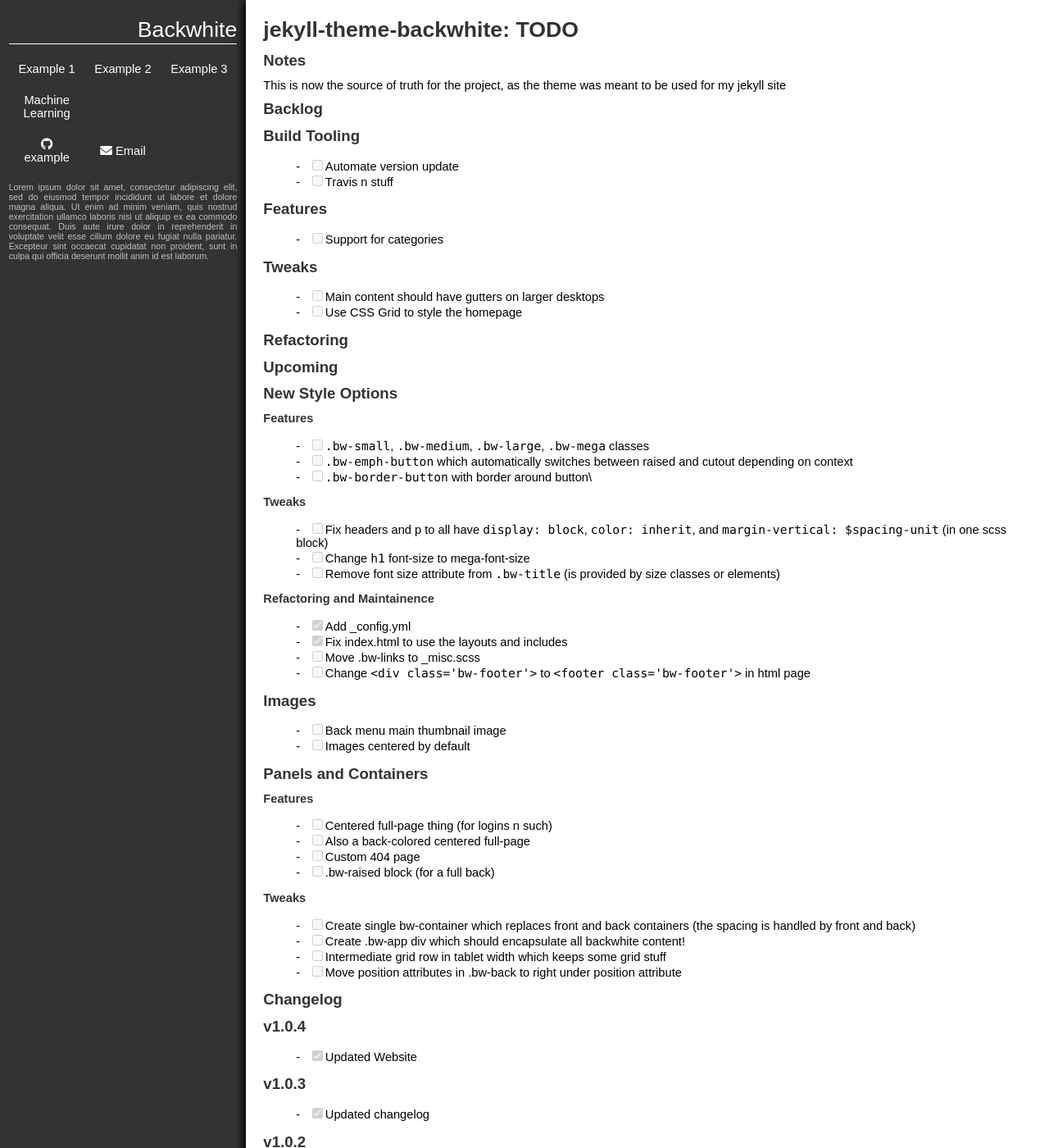
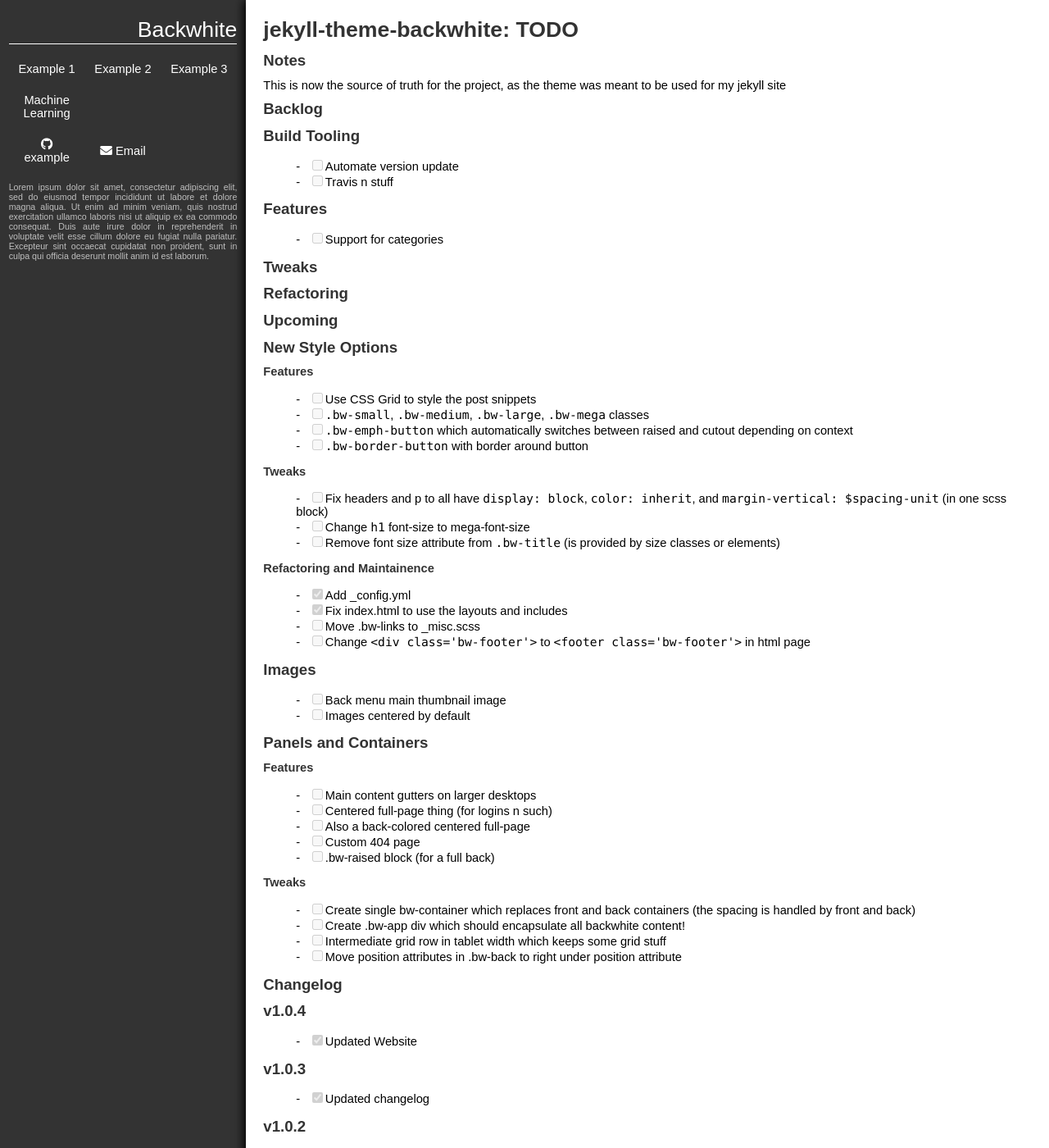
Before and after one commit to andydevs/jekyll-theme-backwhite, a Jekyll site: the page built from TODO.md, in a window 1280 px wide and 1400 px high. Shown: the whole window at 82% size. Built offline with Jekyll 4.4.1, drawn with Linux system fonts in a browser that asks for light colours; our own code applies the rules of GitHub Pages for plain Markdown files.

Commit message:
Updated TODO.md

```diff
--- a/TODO.md
+++ b/TODO.md
@@ -21,9 +21,6 @@
 
 ### Tweaks
 
-- [ ] Main content should have gutters on larger desktops
-- [ ] Use CSS Grid to style the homepage
-
 ### Refactoring
 
 Upcoming
@@ -33,11 +30,11 @@
 
 #### Features
 
-- [ ] `.bw-small`, `.bw-medium`, `.bw-large`,
-`.bw-mega` classes
+- [ ] Use CSS Grid to style the post snippets
+- [ ] `.bw-small`, `.bw-medium`, `.bw-large`, `.bw-mega` classes
 - [ ] `.bw-emph-button` which automatically switches between
 raised and cutout depending on context
-- [ ] `.bw-border-button` with border around button\
+- [ ] `.bw-border-button` with border around button
 
 #### Tweaks
 
```
Also changed, not shown: other parts of TODO.md (+1 -0 lines).
